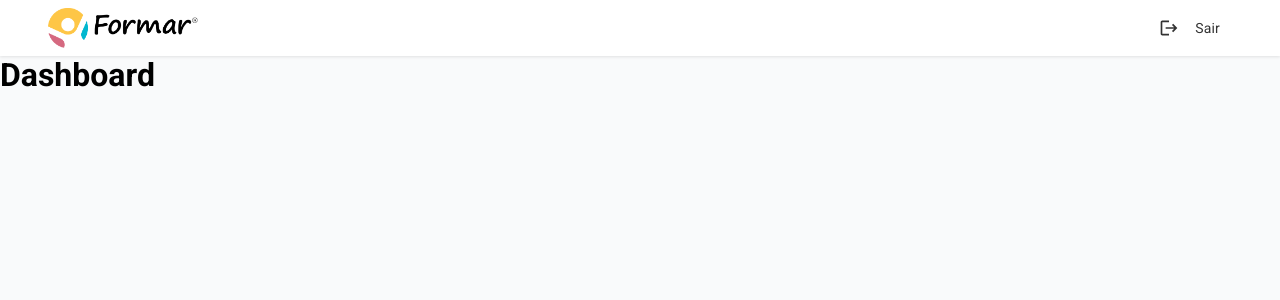
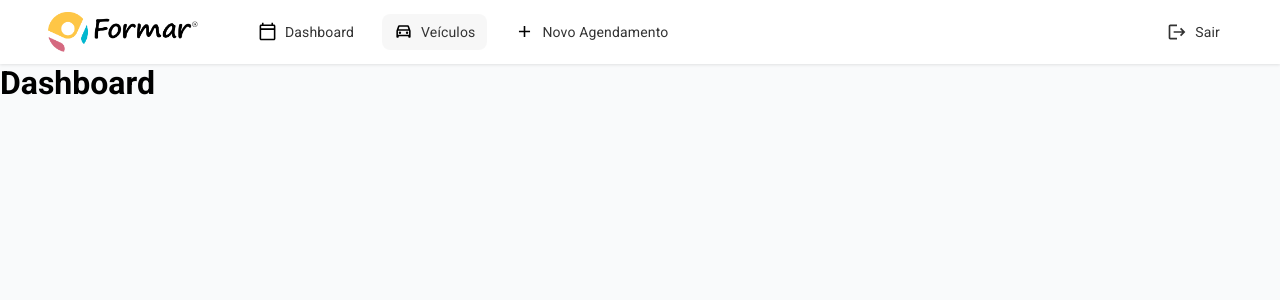
Before and after one commit to NicollasDelgado/Formar-FrontEnd, a React (Vite) app: page /Home in a window 1280 px wide. Shown: the top 300 px of the page. Built offline with nearby package versions, Linux system fonts and the light colour scheme.

Commit message:
modificações na página Home

```diff
--- a/src/shared/layouts/BaseLayoutPage.tsx
+++ b/src/shared/layouts/BaseLayoutPage.tsx
@@ -1,6 +1,10 @@
-import { Box, useTheme, IconButton, Typography } from '@mui/material'
+import { Box, IconButton, Typography, useTheme } from '@mui/material'
+import CalendarTodayOutlinedIcon from '@mui/icons-material/CalendarTodayOutlined'
+import DriveEtaOutlinedIcon from '@mui/icons-material/DriveEtaOutlined'
+import AddOutlinedIcon from '@mui/icons-material/AddOutlined'
+import LogoutIcon from '@mui/icons-material/Logout'
 import logo from '../../assets/logo.png'
-import LogoutIcon from '@mui/icons-material/Logout'
+
 interface IBaseLayoutPageProps {
   children: React.ReactNode
 }
@@ -20,18 +24,84 @@ export const BaseLayoutPage: React.FC<IBaseLayoutPageProps> = ({
         background: theme.palette.background.paper,
       }}
     >
+      {/* BARRA SUPERIOR */}
       <Box
-        padding={1}
         sx={{
           background: theme.palette.background.default,
-          paddingLeft: '3rem',
-          paddingRight: '3rem',
+          px: 6,
+          py: 1.5,
           boxShadow: '0px 1px 3px rgba(0,0,0,0.1)',
           display: 'flex',
           justifyContent: 'space-between',
+          alignItems: 'center',
         }}
       >
-        <img src={logo} alt="Instituto Formar" width={'150px'} />
+        {/* LOGO E MENU */}
+        <Box display="flex" alignItems="center">
+          <img src={logo} alt="Instituto Formar" width="150px" />
+
+          {/* BOTÕES */}
+          <Box display="flex" alignItems="center" ml={6}>
+            {/* Dashboard */}
+            <Box
+              display="flex"
+              alignItems="center"
+              px={1.5}
+              py={1}
+              borderRadius={2}
+              sx={{
+                '&:hover': {
+                  backgroundColor: 'rgba(0, 0, 0, 0.05)',
+                },
+              }}
+            >
+              <CalendarTodayOutlinedIcon sx={{ fontSize: 19 }} />
+              <Typography ml={1} variant="body2">
+                Dashboard
+              </Typography>
+            </Box>
+
+            {/* Veículos */}
+            <Box
+              display="flex"
+              alignItems="center"
+              px={1.5}
+              py={1}
+              ml={2}
+              borderRadius={2}
+              sx={{
+                backgroundColor: 'rgba(0, 0, 0, 0.03)', // destaque leve
+              }}
+            >
+              <DriveEtaOutlinedIcon sx={{ fontSize: 19 }} />
+              <Typography ml={1} variant="body2">
+                Veículos
+              </Typography>
+            </Box>
+
+            {/* Novo Agendamento */}
+            <Box
+              display="flex"
+              alignItems="center"
+              px={1.5}
+              py={1}
+              ml={2}
+              borderRadius={2}
+              sx={{
+                '&:hover': {
+                  backgroundColor: 'rgba(0, 0, 0, 0.05)',
+                },
+              }}
+            >
+              <AddOutlinedIcon sx={{ fontSize: 19 }} />
+              <Typography ml={1} variant="body2">
+                Novo Agendamento
+              </Typography>
+            </Box>
+          </Box>
+        </Box>
+
+        {/* BOTÃO SAIR */}
         <Box display="flex" alignItems="center">
           <IconButton
             sx={{
@@ -41,26 +111,26 @@ export const BaseLayoutPage: React.FC<IBaseLayoutPageProps> = ({
               color: theme.palette.text.primary,
               '&:hover': {
                 backgroundColor: 'rgba(255, 0, 0, 0.05)',
-                boxShadow: 'none',
-                color: (theme) => theme.palette.error.main,
+                color: theme.palette.error.main,
                 '& svg': {
-                  color: (theme) => theme.palette.error.main,
+                  color: theme.palette.error.main,
                 },
                 '& .MuiTypography-root': {
-                  color: (theme) => theme.palette.error.main,
+                  color: theme.palette.error.main,
                 },
               },
             }}
           >
             <LogoutIcon fontSize="small" />
-            <Typography ml={2} variant="body2">
+            <Typography ml={1} variant="body2">
               Sair
             </Typography>
           </IconButton>
         </Box>
       </Box>
 
-      <Box>{children}</Box>
+      {/* CONTEÚDO */}
+      <Box flex={1}>{children}</Box>
     </Box>
   )
 }
```
